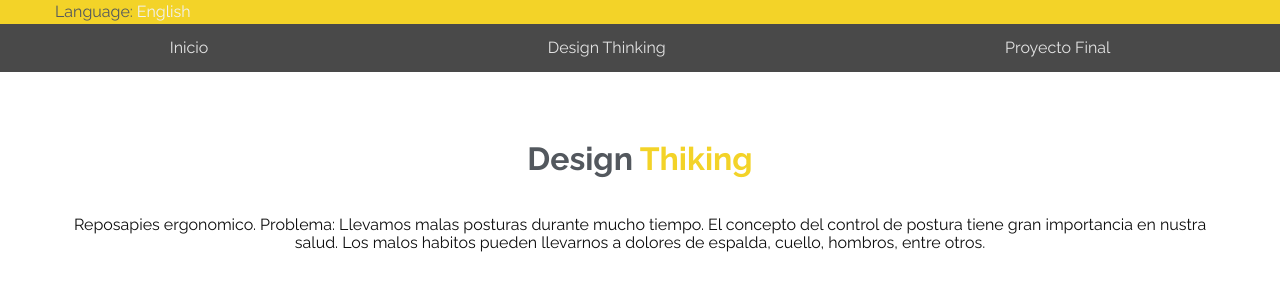
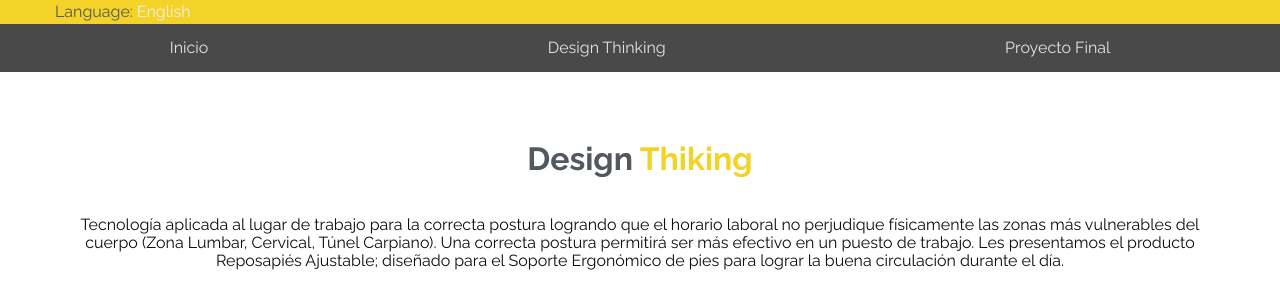
Before and after one commit to GGerson/innovacion, a plain HTML site: page design.html in a window 1280 px wide. Shown: the top 281 px of the page. Drawn offline with Linux system fonts and the light colour scheme; some icons are missing.

Commit message:
Update design.html

```diff
--- a/design.html
+++ b/design.html
@@ -48,8 +48,9 @@
                 <h1>design <span>Thiking</span></h1>
             </div>
             <div class="design__title__content">
-                <p>Reposapies ergonomico.
-                Problema: Llevamos malas posturas durante mucho tiempo. El concepto del control de postura tiene gran importancia en nustra salud. Los malos habitos pueden llevarnos a dolores de espalda, cuello, hombros, entre otros. </p>
+                <p>Tecnología aplicada al lugar de trabajo para la correcta postura logrando que el horario laboral no perjudique físicamente las zonas más vulnerables del cuerpo (Zona Lumbar, Cervical, Túnel Carpiano). Una correcta postura permitirá ser más efectivo en un puesto de trabajo.
+
+Les presentamos el producto Reposapiés Ajustable; diseñado para el Soporte Ergonómico de pies para lograr la buena circulación durante el día. </p>
             </div>
         </div>
         <div class="design">
```
